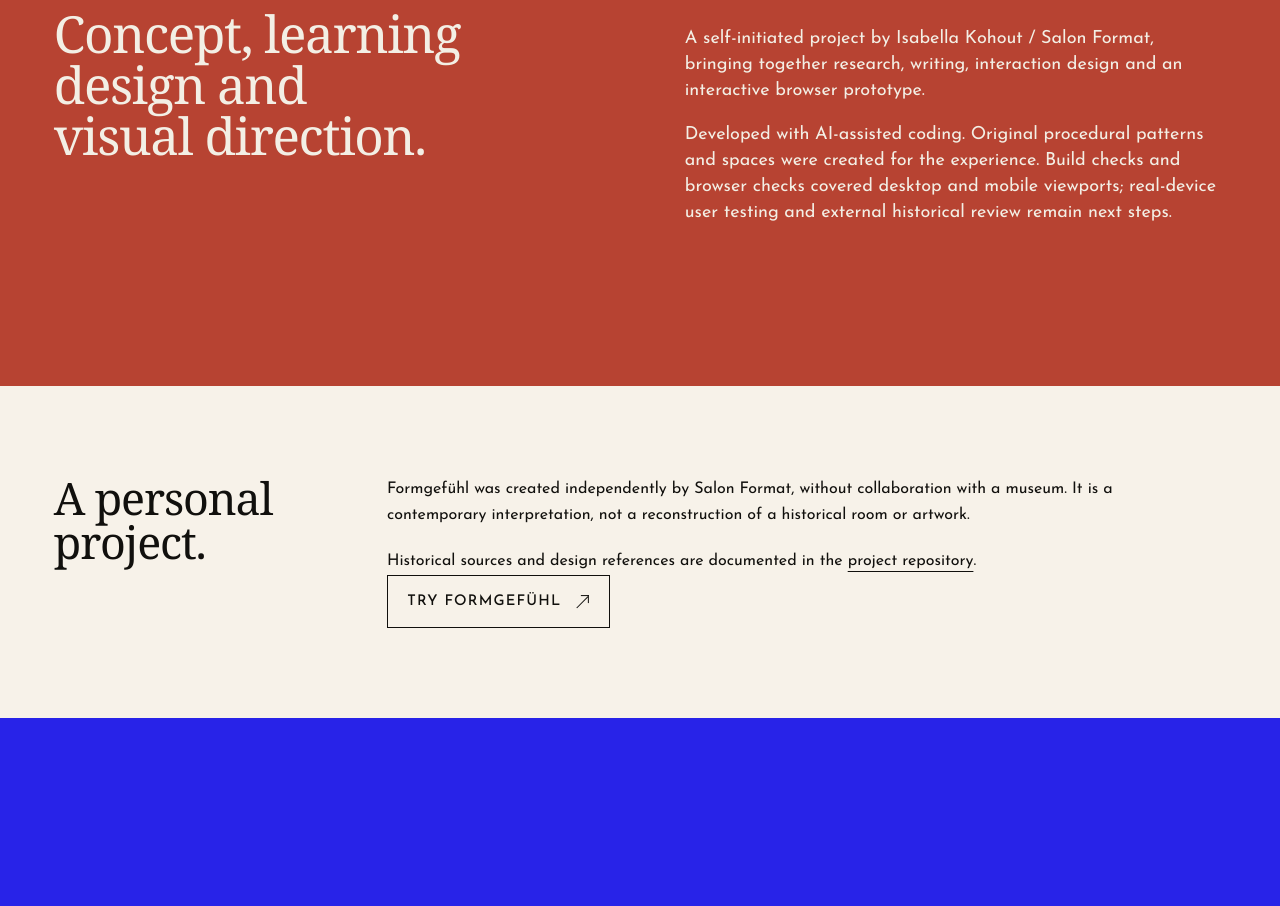
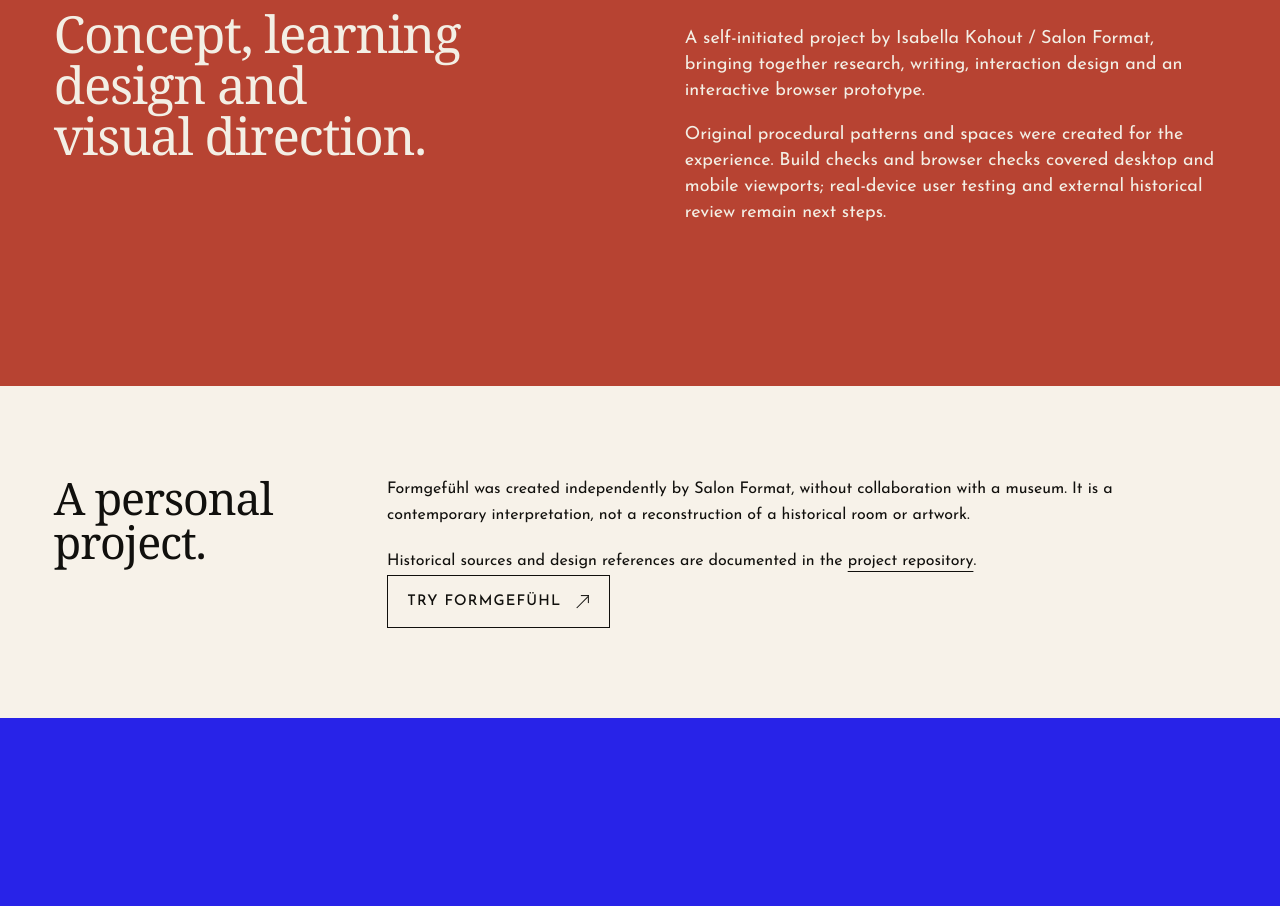
Before and after one commit to salonformat/salon-format-portfolio, an Astro site: page /projects/formgefuehl in a window 1280 px wide. Shown: the part 4880-5786 px from the top of the page. Built offline with nearby package versions, Linux system fonts and the light colour scheme; Astro itself is replaced by a stand-in of ours; a web font is replaced by a local one.

Commit message:
Remove coding assistance note from case study

```diff
--- a/src/pages/projects/formgefuehl.astro
+++ b/src/pages/projects/formgefuehl.astro
@@ -67,7 +67,7 @@
   </section>
   <section class="case-role form-role">
     <h2>Concept, learning design and visual direction.</h2>
-    <div><p>A self-initiated project by Isabella Kohout / Salon Format, bringing together research, writing, interaction design and an interactive browser prototype.</p><p>Developed with AI-assisted coding. Original procedural patterns and spaces were created for the experience. Build checks and browser checks covered desktop and mobile viewports; real-device user testing and external historical review remain next steps.</p></div>
+    <div><p>A self-initiated project by Isabella Kohout / Salon Format, bringing together research, writing, interaction design and an interactive browser prototype.</p><p>Original procedural patterns and spaces were created for the experience. Build checks and browser checks covered desktop and mobile viewports; real-device user testing and external historical review remain next steps.</p></div>
   </section>
   <section class="case-notice">
     <h2>A personal project.</h2>
```
